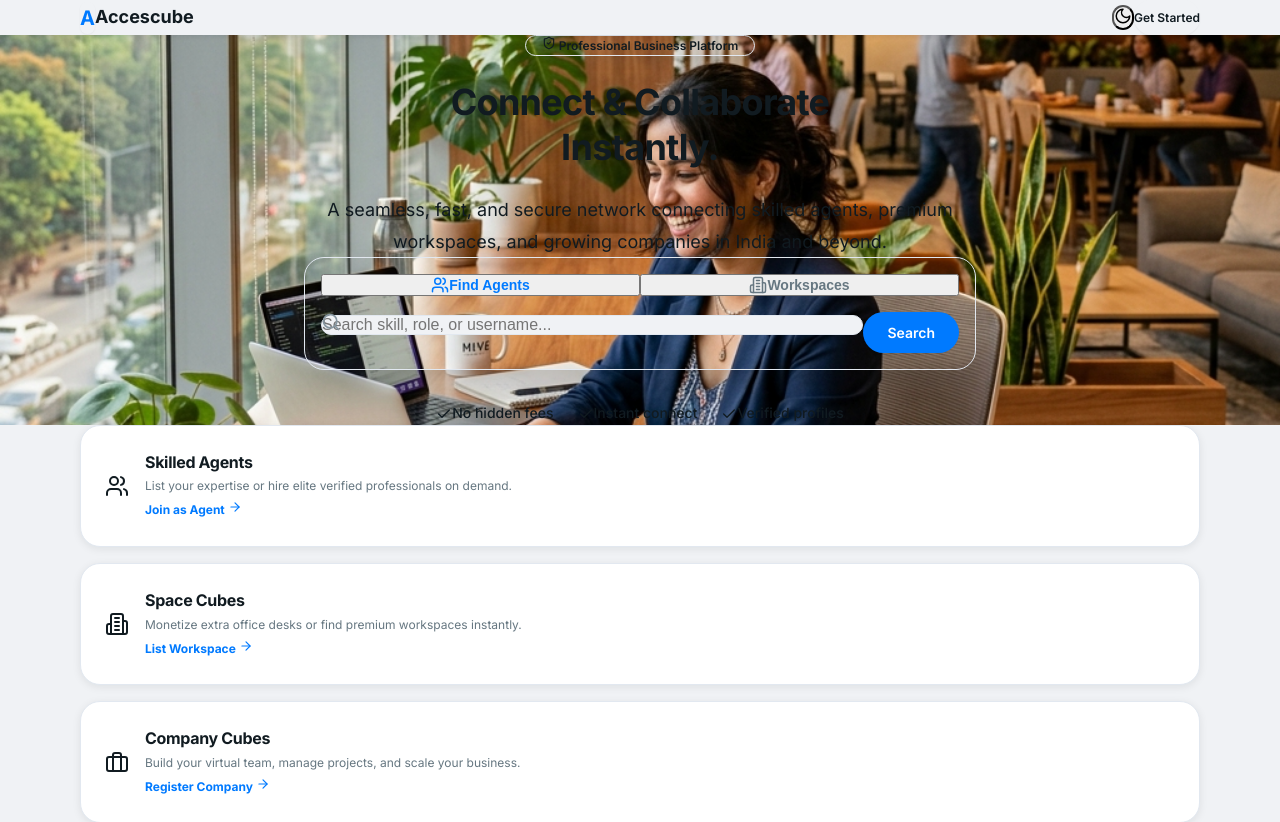
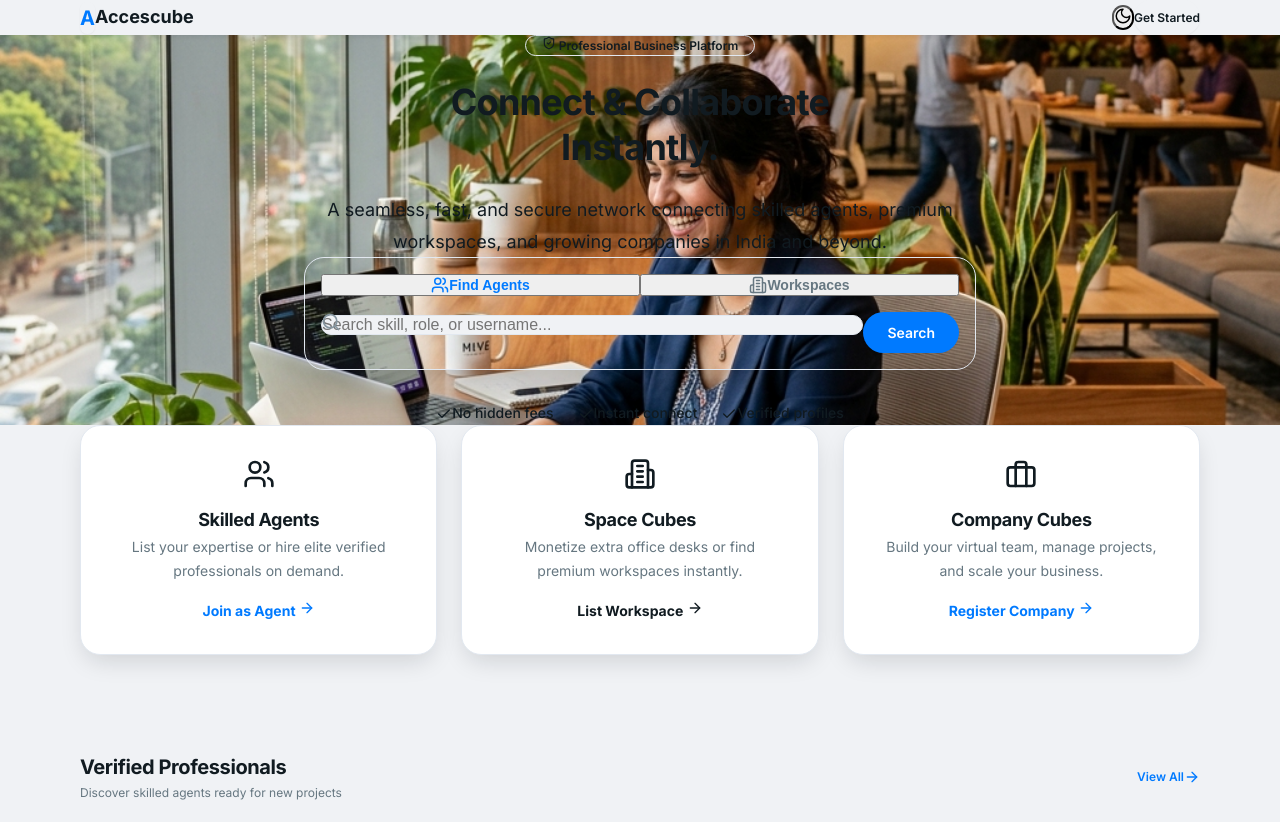
Before and after one commit to accescube/accescube, a React (Vite) app: page / in a window 1280 px wide. Shown: the top 822 px of the page. Built offline with nearby package versions, Linux system fonts and the light colour scheme; no server answers; the database is empty.

Commit message:
Update Quick Action cards to force a perfect 3-column layout on desktop

```diff
--- a/src/pages/Landing.jsx
+++ b/src/pages/Landing.jsx
@@ -152,45 +152,39 @@ function Landing() {
             </section>
 
             {/* Quick Action Cards (WhatsApp Style Panel) */}
-            <section className="max-w-6xl mx-auto px-4 -mt-8 relative z-20 mb-12">
-                <div className="grid grid-cols-1 sm:grid-cols-3 gap-4">
-                    <div className="bg-elevated p-6 rounded-2xl shadow-card border border-light flex items-start gap-4">
-                        <div className="w-12 h-12 rounded-full bg-primary-100 text-primary-600 flex items-center justify-center shrink-0 font-bold">
-                            <Users size={24} />
+            <section className="max-w-6xl mx-auto px-4 -mt-12 relative z-20 mb-16">
+                <div className="grid grid-cols-1 md:grid-cols-3 gap-6">
+                    <div className="bg-elevated p-8 rounded-2xl shadow-xl border border-light flex flex-col items-center text-center transition hover:shadow-2xl hover:-translate-y-1">
+                        <div className="w-16 h-16 rounded-2xl bg-primary-100 text-primary-600 flex items-center justify-center font-bold mb-4">
+                            <Users size={32} />
                         </div>
-                        <div>
-                            <h3 className="font-bold text-base mb-1">Skilled Agents</h3>
-                            <p className="text-secondary text-xs mb-3 leading-relaxed">List your expertise or hire elite verified professionals on demand.</p>
-                            <Link to="/register?role=agent" className="text-xs font-bold text-primary-500 inline-flex items-center gap-1 hover:underline">
-                                Join as Agent <ArrowRight size={14} />
-                            </Link>
-                        </div>
+                        <h3 className="font-bold text-lg mb-2">Skilled Agents</h3>
+                        <p className="text-secondary text-sm mb-4 leading-relaxed flex-grow">List your expertise or hire elite verified professionals on demand.</p>
+                        <Link to="/register?role=agent" className="text-sm font-bold text-primary-500 inline-flex items-center gap-1.5 hover:underline">
+                            Join as Agent <ArrowRight size={16} />
+                        </Link>
                     </div>
 
-                    <div className="bg-elevated p-6 rounded-2xl shadow-card border border-light flex items-start gap-4">
-                        <div className="w-12 h-12 rounded-full bg-primary-100 text-primary-600 flex items-center justify-center shrink-0 font-bold">
-                            <Building2 size={24} />
+                    <div className="bg-elevated p-8 rounded-2xl shadow-xl border border-light flex flex-col items-center text-center transition hover:shadow-2xl hover:-translate-y-1">
+                        <div className="w-16 h-16 rounded-2xl bg-success-500/10 text-success-500 flex items-center justify-center font-bold mb-4">
+                            <Building2 size={32} />
                         </div>
-                        <div>
-                            <h3 className="font-bold text-base mb-1">Space Cubes</h3>
-                            <p className="text-secondary text-xs mb-3 leading-relaxed">Monetize extra office desks or find premium workspaces instantly.</p>
-                            <Link to="/register?role=space" className="text-xs font-bold text-primary-500 inline-flex items-center gap-1 hover:underline">
-                                List Workspace <ArrowRight size={14} />
-                            </Link>
-                        </div>
+                        <h3 className="font-bold text-lg mb-2">Space Cubes</h3>
+                        <p className="text-secondary text-sm mb-4 leading-relaxed flex-grow">Monetize extra office desks or find premium workspaces instantly.</p>
+                        <Link to="/register?role=space" className="text-sm font-bold text-success-500 inline-flex items-center gap-1.5 hover:underline">
+                            List Workspace <ArrowRight size={16} />
+                        </Link>
                     </div>
 
-                    <div className="bg-elevated p-6 rounded-2xl shadow-card border border-light flex items-start gap-4">
-                        <div className="w-12 h-12 rounded-full bg-primary-100 text-primary-600 flex items-center justify-center shrink-0 font-bold">
-                            <Briefcase size={24} />
+                    <div className="bg-elevated p-8 rounded-2xl shadow-xl border border-light flex flex-col items-center text-center transition hover:shadow-2xl hover:-translate-y-1">
+                        <div className="w-16 h-16 rounded-2xl bg-primary-100 text-primary-600 flex items-center justify-center font-bold mb-4">
+                            <Briefcase size={32} />
                         </div>
-                        <div>
-                            <h3 className="font-bold text-base mb-1">Company Cubes</h3>
-                            <p className="text-secondary text-xs mb-3 leading-relaxed">Build your virtual team, manage projects, and scale your business.</p>
-                            <Link to="/register?role=employer" className="text-xs font-bold text-primary-500 inline-flex items-center gap-1 hover:underline">
-                                Register Company <ArrowRight size={14} />
-                            </Link>
-                        </div>
+                        <h3 className="font-bold text-lg mb-2">Company Cubes</h3>
+                        <p className="text-secondary text-sm mb-4 leading-relaxed flex-grow">Build your virtual team, manage projects, and scale your business.</p>
+                        <Link to="/register?role=employer" className="text-sm font-bold text-primary-500 inline-flex items-center gap-1.5 hover:underline">
+                            Register Company <ArrowRight size={16} />
+                        </Link>
                     </div>
                 </div>
             </section>
```
